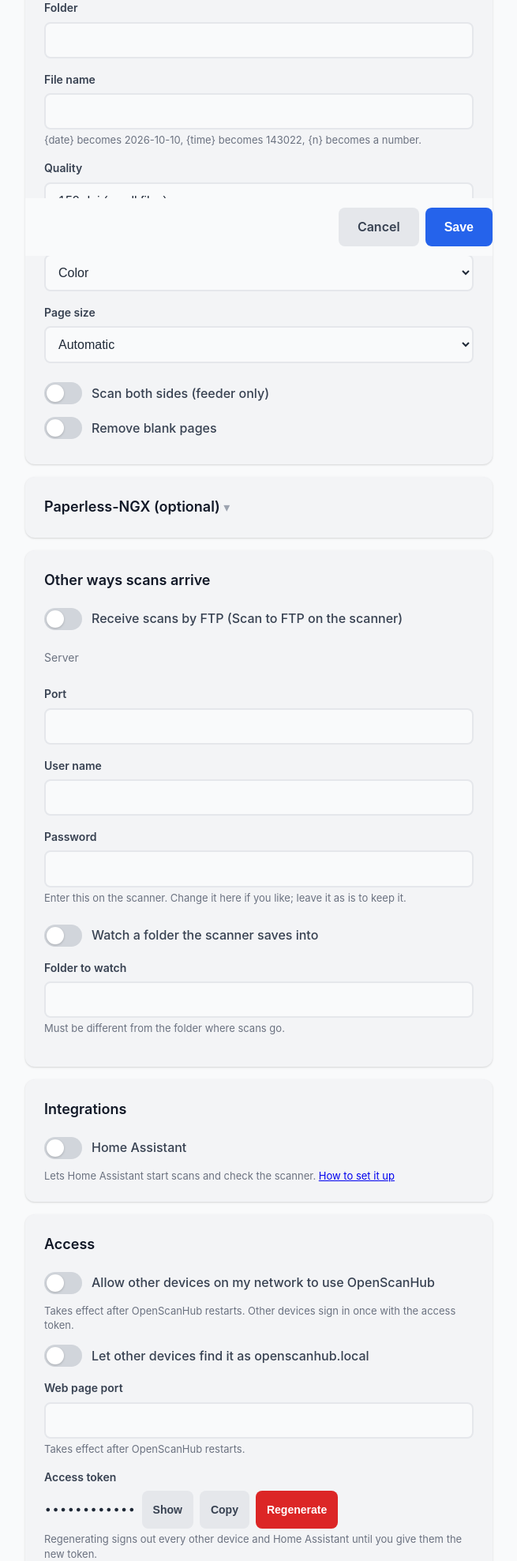
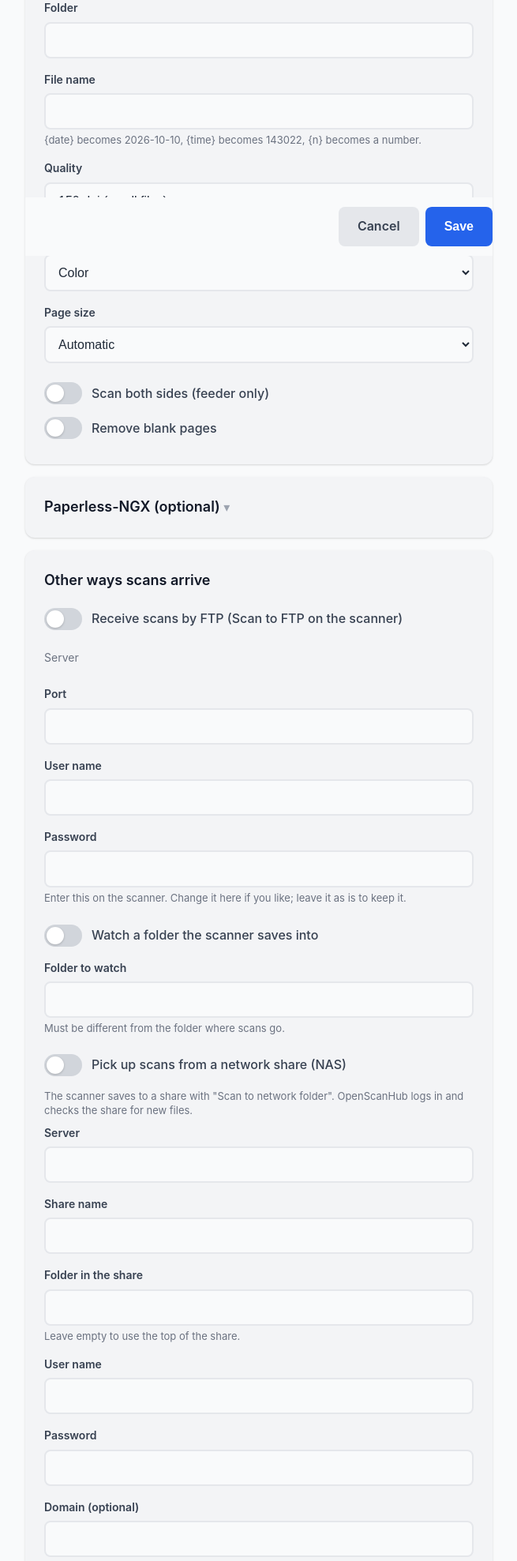
Before and after one commit to parallaxintelligencepartnership/openscan-hub, a Python web app: template openscan/web/static/templates/settings.html in a window 1280 px wide. Shown: the part 476-2453 px from the top of the page at 79% size, without its empty margins (312-967 px from the left). Run offline with Jinja, Linux system fonts and the light colour scheme; the template is opened without the code that fills it, so the values that code supplies are empty.

Commit message:
Wire SMB poll and email receiver into services, settings and status
Co-Authored-By: Claude Opus 5.5 <noreply@anthropic.com>

```diff
--- a/openscan/web/static/js/settings.js
+++ b/openscan/web/static/js/settings.js
@@ -57,6 +57,29 @@ const settings = {
         $('ftp-port').value = f.port;
         $('ftp-username').value = f.username;
         $('ftp-password').value = (this.secrets && this.secrets.ftp_password) || '';
+        const smb = c.smb_poll;
+        $('smb-enabled').checked = !!smb.enabled;
+        $('smb-server').value = smb.server || '';
+        $('smb-share').value = smb.share || '';
+        $('smb-path').value = smb.path || '';
+        $('smb-username').value = smb.username || '';
+        $('smb-password').value = '';
+        $('smb-password').placeholder = smb.has_password ? 'Saved. Leave blank to keep it.' : '';
+        $('smb-domain').value = smb.domain || '';
+        $('smb-interval').value = smb.poll_interval;
+        $('smb-after').value = smb.after_delivery;
+        const im = c.imap_receive;
+        $('imap-enabled').checked = !!im.enabled;
+        $('imap-host').value = im.host || '';
+        $('imap-security').value = im.security;
+        $('imap-port').value = im.port;
+        $('imap-username').value = im.username || '';
+        $('imap-password').value = '';
+        $('imap-password').placeholder = im.has_password ? 'Saved. Leave blank to keep it.' : '';
+        $('imap-folder').value = im.folder || '';
+        $('imap-senders').value = (im.allowed_senders || []).join(', ');
+        $('imap-move').value = im.move_to_folder || '';
+        $('imap-interval').value = im.poll_interval;
         $('folder-enabled').checked = !!c.folder_watch.enabled;
         $('watch-folder').value = c.folder_watch.watch_folder || '';
 
@@ -170,6 +193,29 @@ const settings = {
                 username: $('ftp-username').value.trim(),
                 password: $('ftp-password').value.trim(),
             },
+            smb_poll: {
+                enabled: $('smb-enabled').checked,
+                server: $('smb-server').value.trim(),
+                share: $('smb-share').value.trim(),
+                path: $('smb-path').value.trim(),
+                username: $('smb-username').value.trim(),
+                password: $('smb-password').value,
+                domain: $('smb-domain').value.trim(),
+                poll_interval: parseFloat($('smb-interval').value),
+                after_delivery: $('smb-after').value,
+            },
+            imap_receive: {
+                enabled: $('imap-enabled').checked,
+                host: $('imap-host').value.trim(),
+                security: $('imap-security').value,
+                port: parseInt($('imap-port').value, 10),
+                username: $('imap-username').value.trim(),
+                password: $('imap-password').value,
+                folder: $('imap-folder').value.trim(),
+                allowed_senders: $('imap-senders').value,
+                move_to_folder: $('imap-move').value.trim(),
+                poll_interval: parseFloat($('imap-interval').value),
+            },
             folder_watch: { enabled: $('folder-enabled').checked, watch_folder: $('watch-folder').value.trim() },
             homeassistant: { enabled: $('ha-enabled').checked },
             web: { advertise_mdns: $('mdns-enabled').checked, port: parseInt($('web-port').value, 10) },
--- a/openscan/web/static/templates/settings.html
+++ b/openscan/web/static/templates/settings.html
@@ -185,6 +185,99 @@
                 <input type="text" id="watch-folder">
                 <small class="hint">Must be different from the folder where scans go.</small>
             </div>
+            <label class="toggle mt-8">
+                <input type="checkbox" id="smb-enabled">
+                <span class="slider"></span>
+                <span class="label">Pick up scans from a network share (NAS)</span>
+            </label>
+            <div id="smb-fields" class="mt-8">
+                <small class="hint">The scanner saves to a share with "Scan to network folder". OpenScanHub logs in and checks the share for new files.</small>
+                <div class="form-group mt-8">
+                    <label for="smb-server">Server</label>
+                    <input type="text" id="smb-server" autocomplete="off">
+                </div>
+                <div class="form-group">
+                    <label for="smb-share">Share name</label>
+                    <input type="text" id="smb-share" autocomplete="off">
+                </div>
+                <div class="form-group">
+                    <label for="smb-path">Folder in the share</label>
+                    <input type="text" id="smb-path" autocomplete="off">
+                    <small class="hint">Leave empty to use the top of the share.</small>
+                </div>
+                <div class="form-group">
+                    <label for="smb-username">User name</label>
+                    <input type="text" id="smb-username" autocomplete="off">
+                </div>
+                <div class="form-group">
+                    <label for="smb-password">Password</label>
+                    <input type="password" id="smb-password" autocomplete="new-password">
+                </div>
+                <div class="form-group">
+                    <label for="smb-domain">Domain (optional)</label>
+                    <input type="text" id="smb-domain" autocomplete="off">
+                </div>
+                <div class="form-group">
+                    <label for="smb-interval">Check every (seconds)</label>
+                    <input type="number" id="smb-interval" min="5" max="3600">
+                </div>
+                <div class="form-group">
+                    <label for="smb-after">After delivery</label>
+                    <select id="smb-after">
+                        <option value="move">Move the file to a "processed" folder</option>
+                        <option value="delete">Delete the file</option>
+                    </select>
+                </div>
+            </div>
+            <label class="toggle mt-8">
+                <input type="checkbox" id="imap-enabled">
+                <span class="slider"></span>
+                <span class="label">Take scans from an email mailbox</span>
+            </label>
+            <div id="imap-fields" class="mt-8">
+                <small class="hint">OpenScanHub reads unread mail, takes PDF and image attachments, then marks the mail as read and moves it.</small>
+                <div class="form-group mt-8">
+                    <label for="imap-host">Mail server</label>
+                    <input type="text" id="imap-host" autocomplete="off">
+                </div>
+                <div class="form-group">
+                    <label for="imap-security">Security</label>
+                    <select id="imap-security">
+                        <option value="ssl">SSL (usually port 993)</option>
+                        <option value="starttls">STARTTLS (usually port 143)</option>
+                    </select>
+                </div>
+                <div class="form-group">
+                    <label for="imap-port">Port</label>
+                    <input type="number" id="imap-port" min="1" max="65535">
+                </div>
+                <div class="form-group">
+                    <label for="imap-username">User name</label>
+                    <input type="text" id="imap-username" autocomplete="off">
+                </div>
+                <div class="form-group">
+                    <label for="imap-password">Password</label>
+                    <input type="password" id="imap-password" autocomplete="new-password">
+                </div>
+                <div class="form-group">
+                    <label for="imap-folder">Mailbox folder to read</label>
+                    <input type="text" id="imap-folder" autocomplete="off">
+                </div>
+                <div class="form-group">
+                    <label for="imap-senders">Allowed senders (optional)</label>
+                    <input type="text" id="imap-senders" autocomplete="off">
+                    <small class="hint">Separate with commas. Use an address or a domain such as @example.com. Empty means any sender.</small>
+                </div>
+                <div class="form-group">
+                    <label for="imap-move">Move finished mail to this folder</label>
+                    <input type="text" id="imap-move" autocomplete="off">
+                    <small class="hint">Leave empty to only mark the mail as read.</small>
+                </div>
+                <div class="form-group">
+                    <label for="imap-interval">Check every (seconds)</label>
+                    <input type="number" id="imap-interval" min="10" max="3600">
+                </div>
+            </div>
         </div>
 
         <!-- Integrations -->
```
Also changed, not shown: openscan/services.py (+12 -0 lines), openscan/web/dashboard_api.py (+25 -0 lines), openscan/web/settings_api.py (+17 -2 lines), tests/conftest.py (+2 -0 lines), tests/test_inputs_wiring.py (added, +72 -0 lines).
